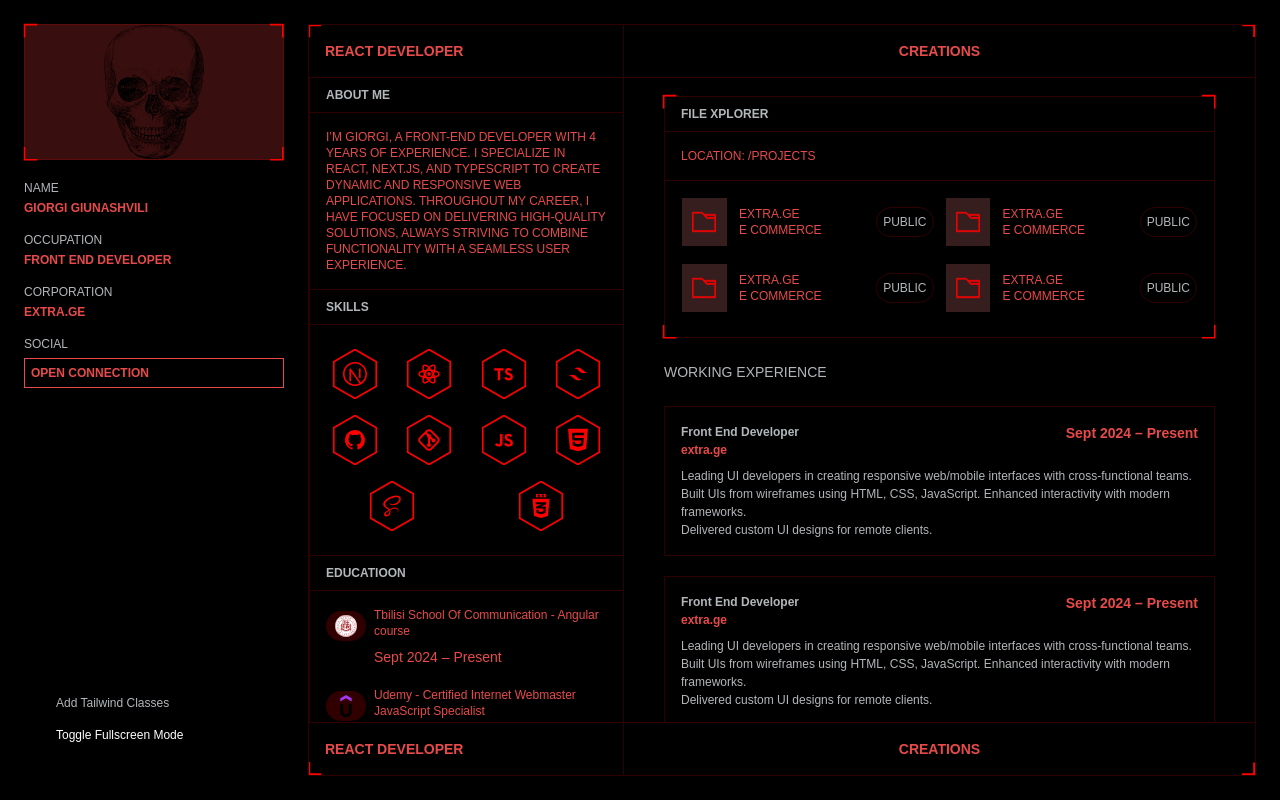
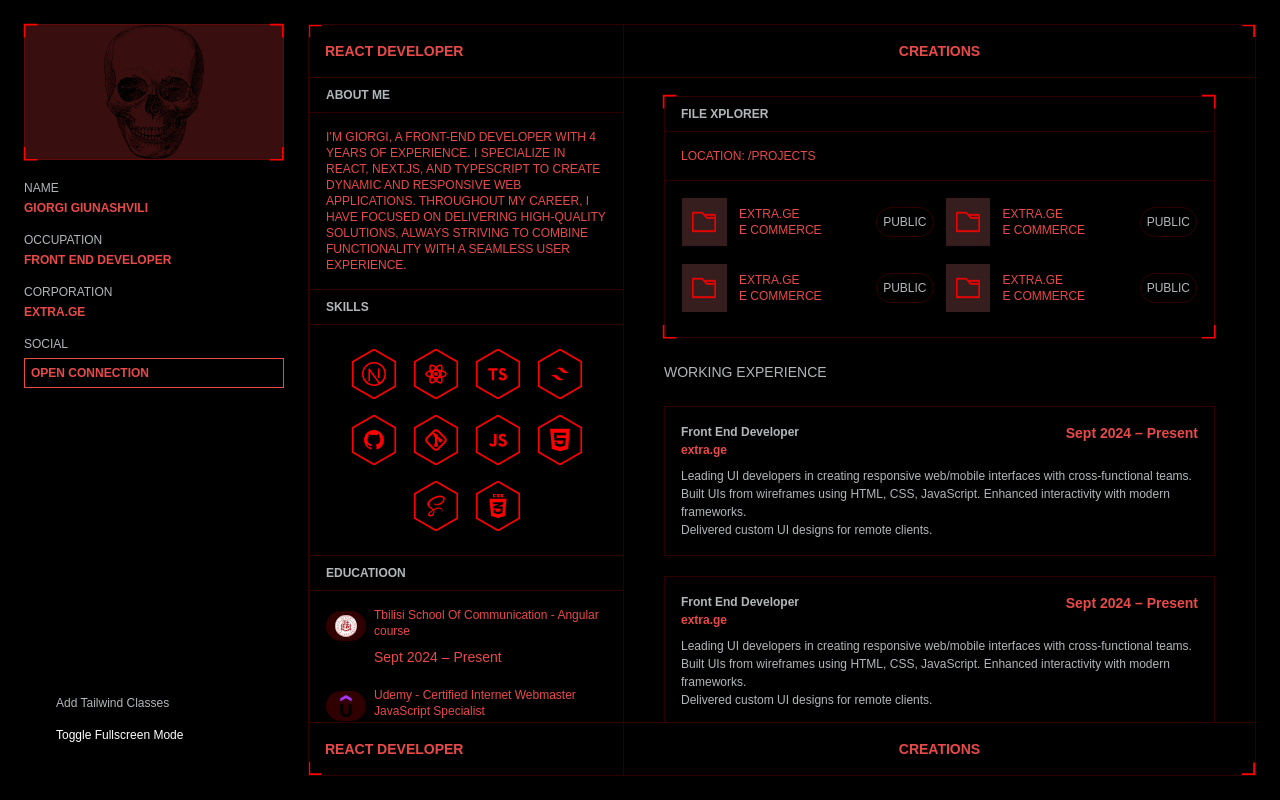
Before and after one commit to GGiunashvili/portfolio, a Next.js app: page / in a window 1280 px wide. Built offline with nearby package versions, Linux system fonts and the light colour scheme.

Commit message:
skilss center

```diff
--- a/components/About.tsx
+++ b/components/About.tsx
@@ -24,7 +24,7 @@ export default function About() {
             <p className=" text-md font-bold border-b border-[#FE010130]  mb-[24px] py-[8px] px-[16px]">
               SKILLS
             </p>
-            <div className="flex justify-around flex-wrap gap-[16px] mx-[16px] mb-[24px]">
+            <div className="flex justify-center flex-wrap gap-[16px] mx-[16px] mb-[24px]">
               <div
                 className="group"
                 style={{ position: "relative", display: "inline-block" }}
```
